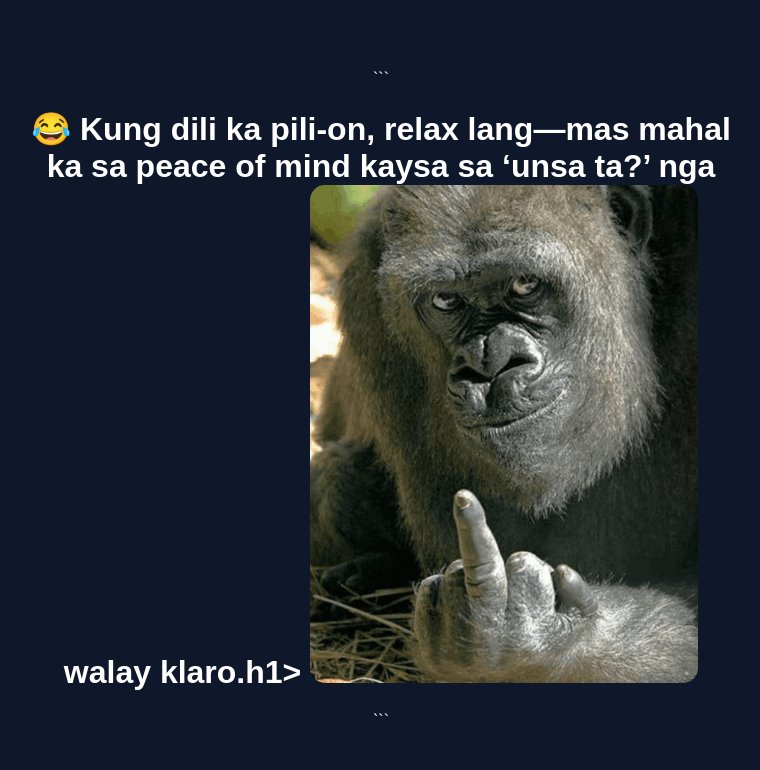
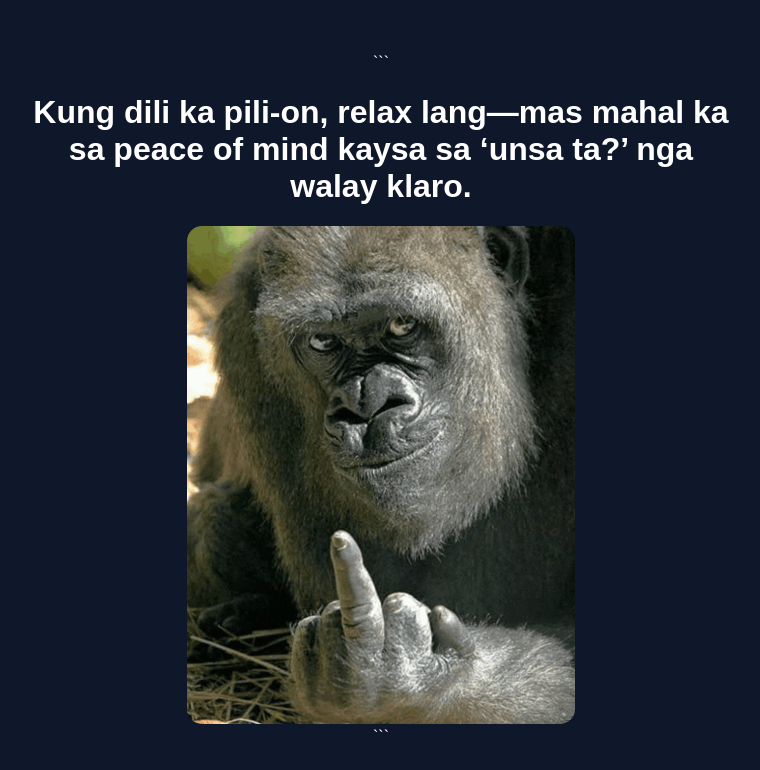
Before and after one commit to keifferstephen/Surprise, a plain HTML site: page index.html in a window 1280 px wide. Shown: the whole page, without its empty margins (259-1019 px from the left). Drawn offline with Linux system fonts and the light colour scheme.

Commit message:
Update index.html

```diff
--- a/index.html
+++ b/index.html
@@ -65,7 +65,7 @@ img{
 
 <div id="prank">
 
-    <h1>😂 Kung dili ka pili-on, relax lang—mas mahal ka sa peace of mind kaysa sa ‘unsa ta?’ nga walay klaro.h1>
+    <h1> Kung dili ka pili-on, relax lang—mas mahal ka sa peace of mind kaysa sa ‘unsa ta?’ nga walay klaro. </h1>
 
     <img src="monkey.png" alt="monkey">
 
@@ -92,7 +92,7 @@ let timer = setInterval(() => {
 
         document.getElementById("prank").style.display = "block";
 
-        document.title = "😂 Surprise!";
+        document.title = "Surprise!";
 
     }
 
```
